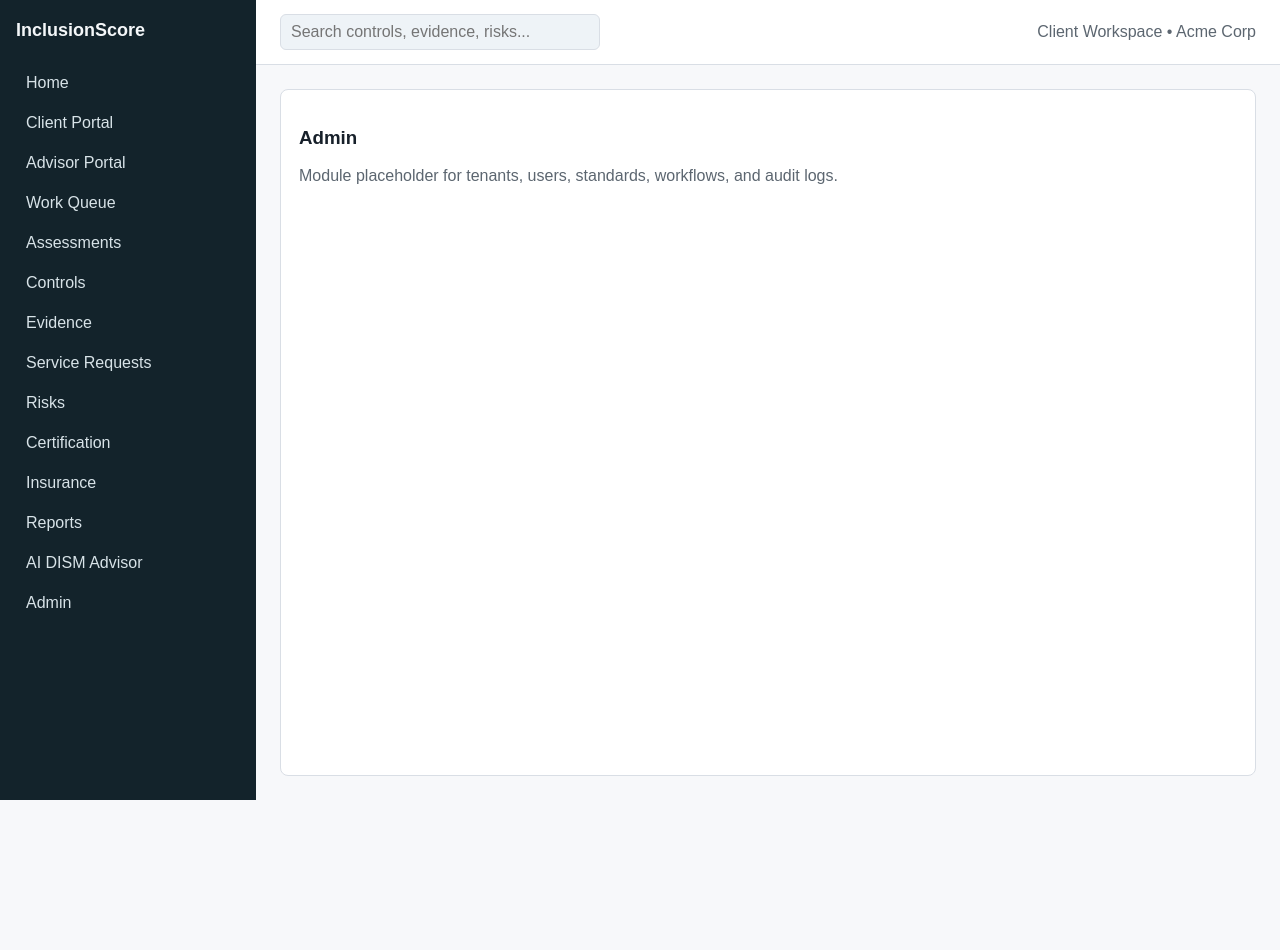
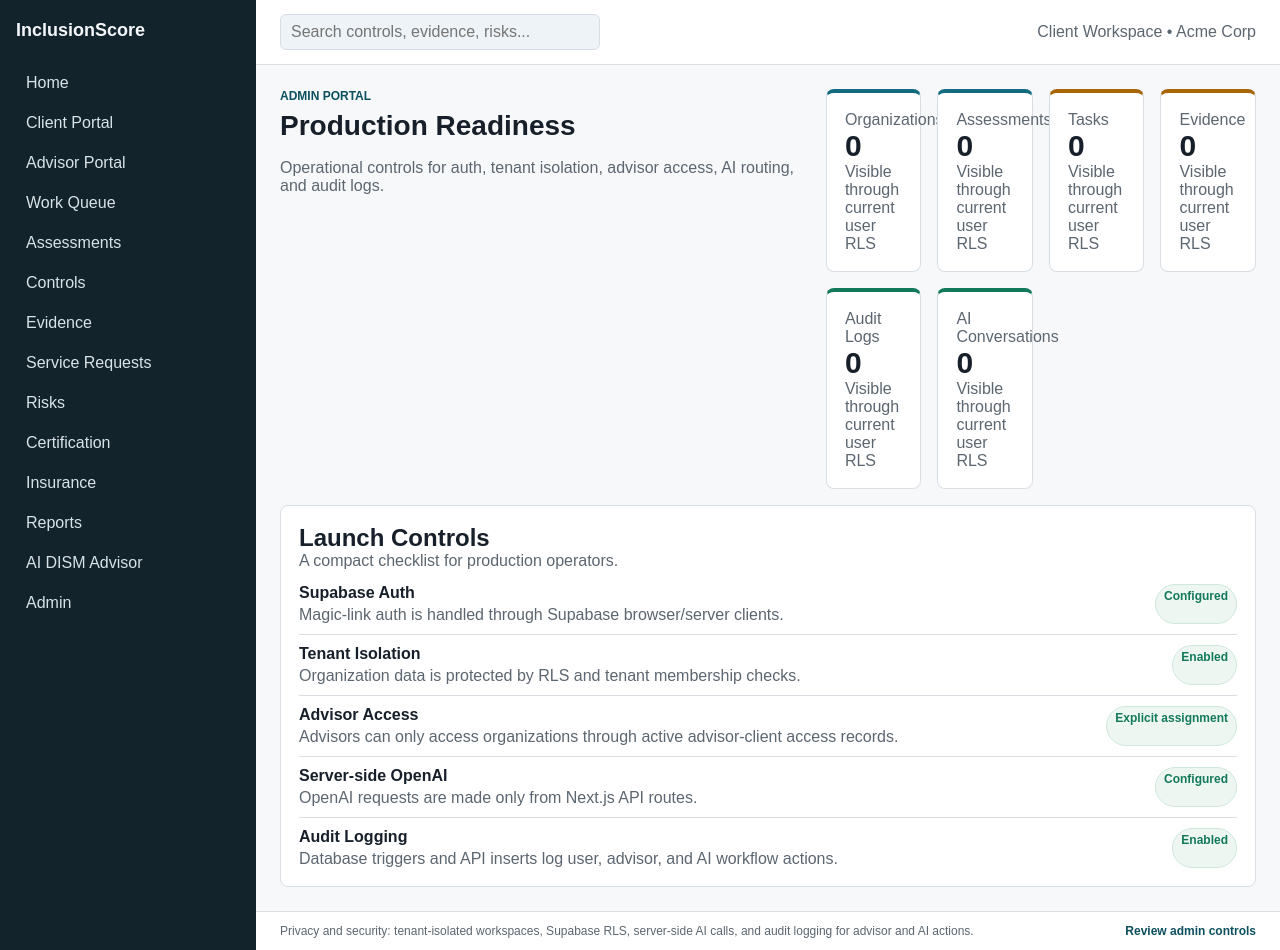
Before and after one commit to InclusionScore/inclusionscore-ai-agent, a Next.js app: page /admin in a window 1280 px wide. Before the commit the page ends 800 px from the top, so only its background shows below. Built offline with nearby package versions, Linux system fonts and the light colour scheme; no server answers; the database is empty.

Commit message:
Prepare production launch foundation

```diff
--- a/src/app/admin/page.tsx
+++ b/src/app/admin/page.tsx
@@ -1,11 +1,123 @@
 import { AppShell } from "@/components/app-shell";
+import { isSupabaseServerConfigured, createSupabaseServerClient } from "@/lib/supabase/server";
 
-export default function AdminPage() {
+export const dynamic = "force-dynamic";
+
+type AdminMetric = {
+  label: string;
+  value: string;
+  note: string;
+  tone: "success" | "warning" | "accent";
+};
+
+async function getCount(table: string) {
+  const supabase = await createSupabaseServerClient();
+  const { count, error } = await supabase.from(table).select("id", { count: "exact", head: true });
+
+  if (error) {
+    return { value: "RLS", note: "No accessible rows or permission denied" };
+  }
+
+  return { value: String(count || 0), note: "Visible through current user RLS" };
+}
+
+async function getAdminMetrics(): Promise<AdminMetric[]> {
+  if (!isSupabaseServerConfigured()) {
+    return [
+      { label: "Supabase Auth", value: "Missing", note: "Set Supabase env vars in Vercel", tone: "warning" },
+      { label: "Tenant Isolation", value: "Schema", note: "RLS migrations are present", tone: "accent" },
+      { label: "OpenAI", value: process.env.OPENAI_API_KEY ? "Ready" : "Missing", note: "Server-side key only", tone: process.env.OPENAI_API_KEY ? "success" : "warning" },
+      { label: "Audit Logs", value: "Schema", note: "Database triggers are present", tone: "accent" }
+    ];
+  }
+
+  const [organizations, assessments, tasks, evidence, auditLogs, conversations] = await Promise.all([
+    getCount("organizations"),
+    getCount("assessments"),
+    getCount("tasks"),
+    getCount("evidence"),
+    getCount("audit_logs"),
+    getCount("ai_conversations")
+  ]);
+
+  return [
+    { label: "Organizations", value: organizations.value, note: organizations.note, tone: "accent" },
+    { label: "Assessments", value: assessments.value, note: assessments.note, tone: "accent" },
+    { label: "Tasks", value: tasks.value, note: tasks.note, tone: "warning" },
+    { label: "Evidence", value: evidence.value, note: evidence.note, tone: "warning" },
+    { label: "Audit Logs", value: auditLogs.value, note: auditLogs.note, tone: "success" },
+    { label: "AI Conversations", value: conversations.value, note: conversations.note, tone: "success" }
+  ];
+}
+
+export default async function AdminPage() {
+  const metrics = await getAdminMetrics();
+  const controls = [
+    {
+      title: "Supabase Auth",
+      status: isSupabaseServerConfigured() ? "Configured" : "Needs env vars",
+      detail: "Magic-link auth is handled through Supabase browser/server clients."
+    },
+    {
+      title: "Tenant Isolation",
+      status: "Enabled",
+      detail: "Organization data is protected by RLS and tenant membership checks."
+    },
+    {
+      title: "Advisor Access",
+      status: "Explicit assignment",
+      detail: "Advisors can only access organizations through active advisor-client access records."
+    },
+    {
+      title: "Server-side OpenAI",
+      status: process.env.OPENAI_API_KEY ? "Configured" : "Needs OPENAI_API_KEY",
+      detail: "OpenAI requests are made only from Next.js API routes."
+    },
+    {
+      title: "Audit Logging",
+      status: "Enabled",
+      detail: "Database triggers and API inserts log user, advisor, and AI workflow actions."
+    }
+  ];
+
   return (
     <AppShell>
-      <section className="card">
-        <h1>Admin</h1>
-        <p className="muted">Module placeholder for tenants, users, standards, workflows, and audit logs.</p>
+      <header className="page-header">
+        <div>
+          <p className="eyebrow">Admin Portal</p>
+          <h1>Production Readiness</h1>
+          <p className="muted">Operational controls for auth, tenant isolation, advisor access, AI routing, and audit logs.</p>
+        </div>
+      </header>
+
+      <div className="grid metrics admin-metrics">
+        {metrics.map((metric) => (
+          <section className="metric-card" data-tone={metric.tone} key={metric.label}>
+            <div className="muted">{metric.label}</div>
+            <div className="metric-value">{metric.value}</div>
+            <div className="muted">{metric.note}</div>
+          </section>
+        ))}
+      </div>
+
+      <section className="panel panel-wide">
+        <div className="section-heading">
+          <div>
+            <h2>Launch Controls</h2>
+            <p className="muted">A compact checklist for production operators.</p>
+          </div>
+        </div>
+        <div className="status-list">
+          {controls.map((control) => (
+            <div className="status-row" key={control.title}>
+              <div>
+                <strong>{control.title}</strong>
+                <span className="muted">{control.detail}</span>
+              </div>
+              <span className="status-chip">{control.status}</span>
+            </div>
+          ))}
+        </div>
       </section>
     </AppShell>
   );
--- a/src/app/globals.css
+++ b/src/app/globals.css
@@ -556,6 +556,32 @@ button:disabled {
   margin: 0;
 }
 
+.empty-state {
+  background: var(--panel);
+  border: 1px dashed var(--line);
+  border-radius: 8px;
+  color: var(--muted);
+  margin: 0;
+  padding: 10px;
+}
+
+.security-footer {
+  align-items: center;
+  background: var(--panel);
+  border-top: 1px solid var(--line);
+  color: var(--muted);
+  display: flex;
+  font-size: 12px;
+  gap: 16px;
+  justify-content: space-between;
+  padding: 12px 24px;
+}
+
+.security-footer a {
+  color: var(--accent-strong);
+  font-weight: 700;
+}
+
 .report-draft {
   display: grid;
   gap: 16px;
--- a/src/components/app-shell.tsx
+++ b/src/components/app-shell.tsx
@@ -25,6 +25,10 @@ export function AppShell({ children }: AppShellProps) {
           <div className="muted">Client Workspace • Acme Corp</div>
         </header>
         <div className="content">{children}</div>
+        <footer className="security-footer">
+          <span>Privacy and security: tenant-isolated workspaces, Supabase RLS, server-side AI calls, and audit logging for advisor and AI actions.</span>
+          <Link href="/admin">Review admin controls</Link>
+        </footer>
       </section>
     </main>
   );
```
Also changed, not shown: src/app/api/diagnostics/dism-demo/route.ts (+40 -2 lines), src/components/dism-diagnostic-demo.tsx (+8 -2 lines), 3 other files (tests, documents, lock files or other folders).
